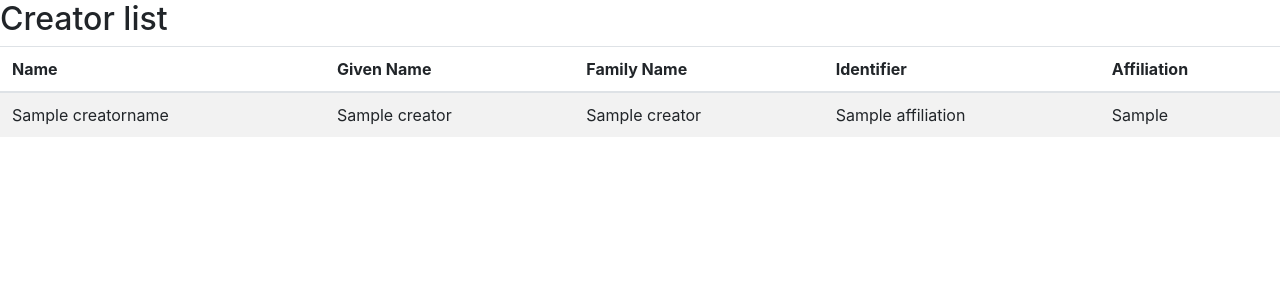
After one commit to Swiss-Polar-Institute/data-workflow, a Django app: page /creators in a window 1280 px wide. The commit adds this page. Shown: the top 300 px of the page. Run offline with Django 3.2, Linux system fonts and the light colour scheme; tables that the repository leaves empty hold one stand-in row (values such as "Sample post"); parts of the project's set-up code (start-up, migrations or seed data) failed here and were passed over; some libraries are stand-ins or nearby versions.

Commit message:
Added creator list template.

```diff
--- a/DataWorkflow/publications/models.py
+++ b/DataWorkflow/publications/models.py
@@ -442,6 +442,19 @@ class Creator(models.Model):
 
         return "{} {}. {}. Publications:{}".format(self.given_name, self.family_name, self.affiliation, publication_str)
 
+    def main_name_identifiers(self):
+
+        main_name_identifiers = NameIdentifier.objects.filter(creator=self)
+
+        return main_name_identifiers
+
+    def main_affiliations(self):
+
+        main_affiliations = Affiliation.objects.filter(creator=self)
+
+        return main_affiliations
+
+
     class Meta:
         unique_together = (('name', 'affiliation'),)
 
--- /dev/null
+++ b/DataWorkflow/publications/templates/publications/creator_list.html
@@ -0,0 +1,42 @@
+{% extends 'publications/base.html' %}
+
+{% block content %}
+    <h2>Creator list</h2>
+    <table id="creators" class="table table-striped">
+        <thead>
+        <tr>
+            <th>Name</th>
+            <th>Given Name</th>
+            <th>Family Name</th>
+            <th>Identifier</th>
+            <th>Affiliation</th>
+        </tr>
+        </thead>
+        <tbody>
+        {% for creator in creators %}
+            <tr>
+                <td>{{ creator.name }}</td>
+                <td>{{ creator.given_name }}</td>
+                <td>{{ creator.family_name }}</td>
+                <td>{% for affiliation in creator.main_affiliations %}{{ affiliation.name }}{% if not forloop.last %},
+                {% endif %}{% endfor %}</td>
+                <td>{% for name_identifier in creator.main_name_identifiers %}{{ name_identifier.identifier }}
+                    {% if not forloop.last %},
+                    {% endif %}{% endfor %}</td>
+            </tr>
+        {% endfor %}
+        </tbody>
+    </table>
+
+{% endblock %}
+
+<script>
+    $(document).ready(function () {
+        $('#creators').DataTable({
+            "pageLength": 50,
+            "order": [[1, "asc"]]
+        });
+    });
+</script>
+</body>
+</html>
--- a/DataWorkflow/publications/templates/publications/publication_list.html
+++ b/DataWorkflow/publications/templates/publications/publication_list.html
@@ -2,7 +2,7 @@
 
 {% block content %}
     <h2>Publication list</h2>
-    <table id="species" class="table table-striped">
+    <table id="publications" class="table table-striped">
         <thead>
         <tr>
             <th>Title</th>
@@ -33,7 +33,7 @@
 
 <script>
     $(document).ready(function () {
-        $('#species').DataTable({
+        $('#publications').DataTable({
             "pageLength": 50,
             "order": [[1, "asc"]]
         });
--- a/DataWorkflow/publications/urls.py
+++ b/DataWorkflow/publications/urls.py
@@ -2,8 +2,10 @@ from django.urls import path
 from . import views
 
 urlpatterns = [
-    path('', views.publication_list, name='publication_list'),
+    path('publications', views.publication_list, name='publication_list'),
     path('publication/<int:pk>/', views.publication_detail, name='publication_detail'),
     path('publication/new/', views.publication_new, name='publication_new'),
     path('publication/<int:pk>/edit/', views.publication_edit, name='publication_edit'),
+    path('creators', views.creator_list ,name='creator_list'),
+
 ]
--- a/DataWorkflow/publications/views.py
+++ b/DataWorkflow/publications/views.py
@@ -1,5 +1,5 @@
 from django.shortcuts import render, get_object_or_404, redirect
-from .models import Publication
+from .models import Publication, Creator
 from .forms import PublicationForm
 
 
@@ -40,3 +40,10 @@ def publication_edit(request, pk):
     else:
         form = PublicationForm(instance=publication)
     return render(request, 'publications/publication_edit.html', {'form': form})
+
+
+def creator_list(request):
+
+    creators = Creator.objects.all()
+
+    return render(request, 'publications/creator_list.html', {'creators': creators})
```
